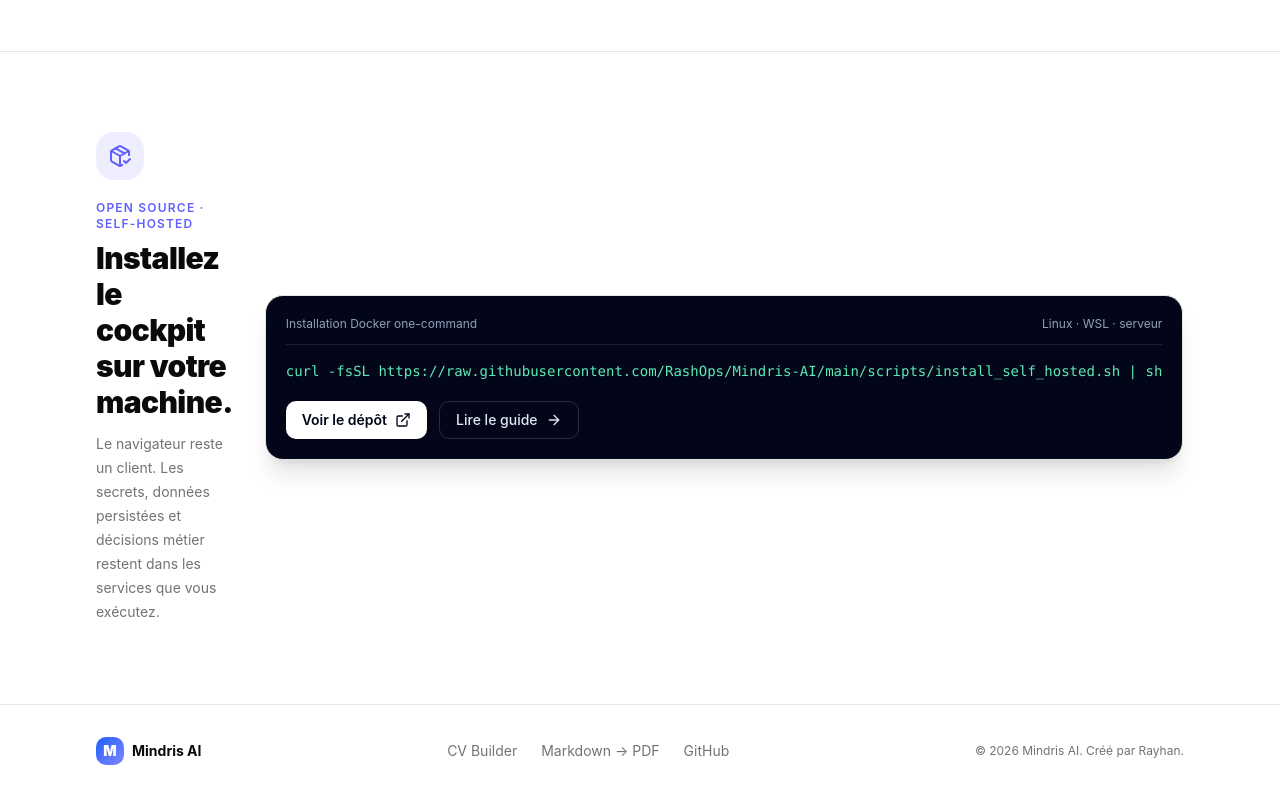
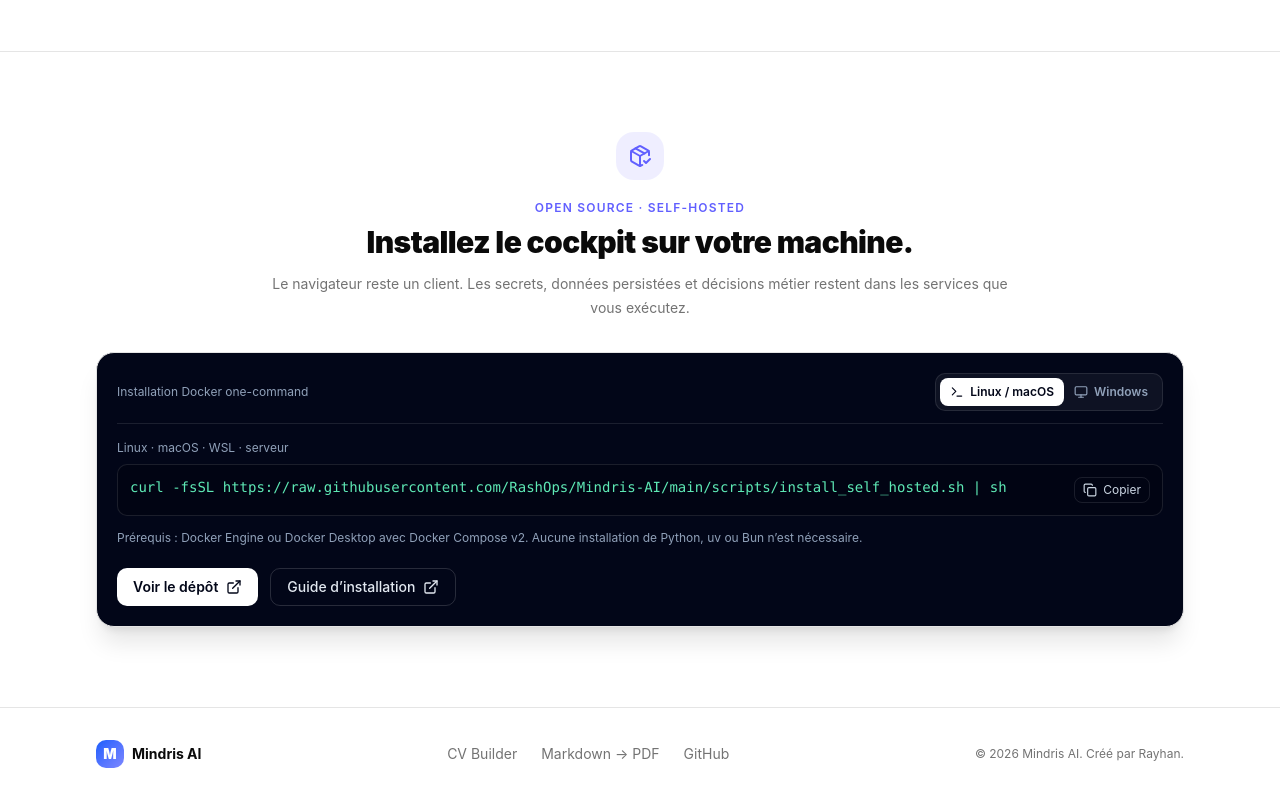
Before and after one commit to RashOps/Mindris-AI, a Next.js app in the folder apps/web/: page / in a window 1280 px wide. Shown: the part 1499-2299 px from the top of the page. Built offline with nearby package versions, Linux system fonts and the light colour scheme; no server answers.

Commit message:
refactor(home): configure commend tabs palette

```diff
--- a/apps/web/src/app/page.tsx
+++ b/apps/web/src/app/page.tsx
@@ -9,6 +9,7 @@
   PackageCheck,
   Upload,
 } from "lucide-react";
+import { InstallCommandTabs } from "@/components/landing/InstallCommandTabs";
 
 const STEPS = [
   {
@@ -146,9 +147,9 @@
       </section>
 
       <section className="relative z-10 border-t border-border py-20">
-        <div className="mx-auto grid max-w-6xl gap-8 px-6 md:grid-cols-[0.9fr_1.1fr] md:items-center md:px-8">
-          <div>
-            <div className="flex h-12 w-12 items-center justify-center rounded-2xl bg-indigo-500/10 text-indigo-500 dark:text-indigo-300">
+        <div className="mx-auto max-w-6xl px-6 md:px-8">
+          <div className="mx-auto mb-8 max-w-3xl text-center">
+            <div className="mx-auto flex h-12 w-12 items-center justify-center rounded-2xl bg-indigo-500/10 text-indigo-500 dark:text-indigo-300">
               <PackageCheck className="h-6 w-6" aria-hidden="true" />
             </div>
             <p className="mt-5 text-xs font-semibold uppercase tracking-widest text-indigo-500 dark:text-indigo-300">
@@ -161,30 +162,7 @@
               Le navigateur reste un client. Les secrets, données persistées et décisions métier restent dans les services que vous exécutez.
             </p>
           </div>
-          <div className="rounded-2xl border border-border bg-slate-950 p-5 text-slate-100 shadow-xl">
-            <div className="flex items-center justify-between gap-3 border-b border-white/10 pb-3 text-xs text-slate-400">
-              <span>Installation Docker one-command</span>
-              <span>Linux · WSL · serveur</span>
-            </div>
-            <code className="mt-4 block overflow-x-auto whitespace-nowrap font-mono text-sm text-emerald-300">
-              curl -fsSL https://raw.githubusercontent.com/RashOps/Mindris-AI/main/scripts/install_self_hosted.sh | sh
-            </code>
-            <div className="mt-5 flex flex-wrap gap-3">
-              <a
-                href="https://github.com/RashOps/Mindris-AI"
-                target="_blank"
-                rel="noopener noreferrer"
-                className="inline-flex items-center gap-2 rounded-lg bg-white px-4 py-2 text-sm font-semibold text-slate-950"
-              >
-                Voir le dépôt
-                <ExternalLink className="h-4 w-4" aria-hidden="true" />
-              </a>
-              <Link href="/tools/guide" className="inline-flex items-center gap-2 rounded-lg border border-white/15 px-4 py-2 text-sm font-medium text-slate-200">
-                Lire le guide
-                <ArrowRight className="h-4 w-4" aria-hidden="true" />
-              </Link>
-            </div>
-          </div>
+          <InstallCommandTabs />
         </div>
       </section>
 
--- /dev/null
+++ b/apps/web/src/components/landing/InstallCommandTabs.tsx
@@ -0,0 +1,120 @@
+"use client";
+
+import { Check, Copy, ExternalLink, Monitor, Terminal } from "lucide-react";
+import { useState } from "react";
+
+const INSTALL_OPTIONS = {
+  unix: {
+    label: "Linux / macOS",
+    platform: "Linux · macOS · WSL · serveur",
+    command:
+      "curl -fsSL https://raw.githubusercontent.com/RashOps/Mindris-AI/main/scripts/install_self_hosted.sh | sh",
+    icon: Terminal,
+  },
+  windows: {
+    label: "Windows",
+    platform: "Windows · PowerShell · Docker Desktop",
+    command:
+      "irm https://raw.githubusercontent.com/RashOps/Mindris-AI/main/scripts/install_self_hosted.ps1 | iex",
+    icon: Monitor,
+  },
+} as const;
+
+type InstallPlatform = keyof typeof INSTALL_OPTIONS;
+
+export function InstallCommandTabs() {
+  const [platform, setPlatform] = useState<InstallPlatform>("unix");
+  const [copied, setCopied] = useState(false);
+  const option = INSTALL_OPTIONS[platform];
+
+  const copyCommand = async () => {
+    await navigator.clipboard.writeText(option.command);
+    setCopied(true);
+    window.setTimeout(() => setCopied(false), 1800);
+  };
+
+  return (
+    <div className="rounded-2xl border border-border bg-slate-950 p-5 text-slate-100 shadow-xl">
+      <div className="flex flex-wrap items-center justify-between gap-3 border-b border-white/10 pb-3">
+        <span className="text-xs text-slate-400">
+          Installation Docker one-command
+        </span>
+        <div
+          role="tablist"
+          aria-label="Système d’exploitation"
+          className="flex rounded-lg border border-white/10 bg-white/5 p-1"
+        >
+          {(Object.keys(INSTALL_OPTIONS) as InstallPlatform[]).map((key) => {
+            const item = INSTALL_OPTIONS[key];
+            return (
+              <button
+                key={key}
+                type="button"
+                role="tab"
+                aria-selected={platform === key}
+                onClick={() => {
+                  setPlatform(key);
+                  setCopied(false);
+                }}
+                className={`inline-flex items-center gap-1.5 rounded-md px-2.5 py-1.5 text-xs font-semibold transition-colors ${
+                  platform === key
+                    ? "bg-white text-slate-950"
+                    : "text-slate-400 hover:text-white"
+                }`}
+              >
+                <item.icon className="h-3.5 w-3.5" aria-hidden="true" />
+                {item.label}
+              </button>
+            );
+          })}
+        </div>
+      </div>
+
+      <p className="mt-4 text-xs text-slate-400">{option.platform}</p>
+      <div className="mt-2 flex min-w-0 items-start gap-3 rounded-lg border border-white/10 bg-black/20 p-3">
+        <code className="min-w-0 flex-1 overflow-x-auto whitespace-nowrap font-mono text-sm text-emerald-300">
+          {option.command}
+        </code>
+        <button
+          type="button"
+          onClick={() => void copyCommand()}
+          className="inline-flex shrink-0 items-center gap-1.5 rounded-md border border-white/10 px-2 py-1 text-xs text-slate-300 transition-colors hover:bg-white/10 hover:text-white"
+          aria-label="Copier la commande d’installation"
+        >
+          {copied ? (
+            <Check className="h-3.5 w-3.5 text-emerald-300" aria-hidden="true" />
+          ) : (
+            <Copy className="h-3.5 w-3.5" aria-hidden="true" />
+          )}
+          {copied ? "Copié" : "Copier"}
+        </button>
+      </div>
+
+      <p className="mt-3 text-xs leading-5 text-slate-400">
+        Prérequis : Docker Engine ou Docker Desktop avec Docker Compose v2.
+        Aucune installation de Python, uv ou Bun n’est nécessaire.
+      </p>
+
+      <div className="mt-5 flex flex-wrap gap-3">
+        <a
+          href="https://github.com/RashOps/Mindris-AI"
+          target="_blank"
+          rel="noopener noreferrer"
+          className="inline-flex items-center gap-2 rounded-lg bg-white px-4 py-2 text-sm font-semibold text-slate-950"
+        >
+          Voir le dépôt
+          <ExternalLink className="h-4 w-4" aria-hidden="true" />
+        </a>
+        <a
+          href="https://github.com/RashOps/Mindris-AI/blob/main/docs/install.md"
+          target="_blank"
+          rel="noopener noreferrer"
+          className="inline-flex items-center gap-2 rounded-lg border border-white/15 px-4 py-2 text-sm font-medium text-slate-200"
+        >
+          Guide d’installation
+          <ExternalLink className="h-4 w-4" aria-hidden="true" />
+        </a>
+      </div>
+    </div>
+  );
+}
```
